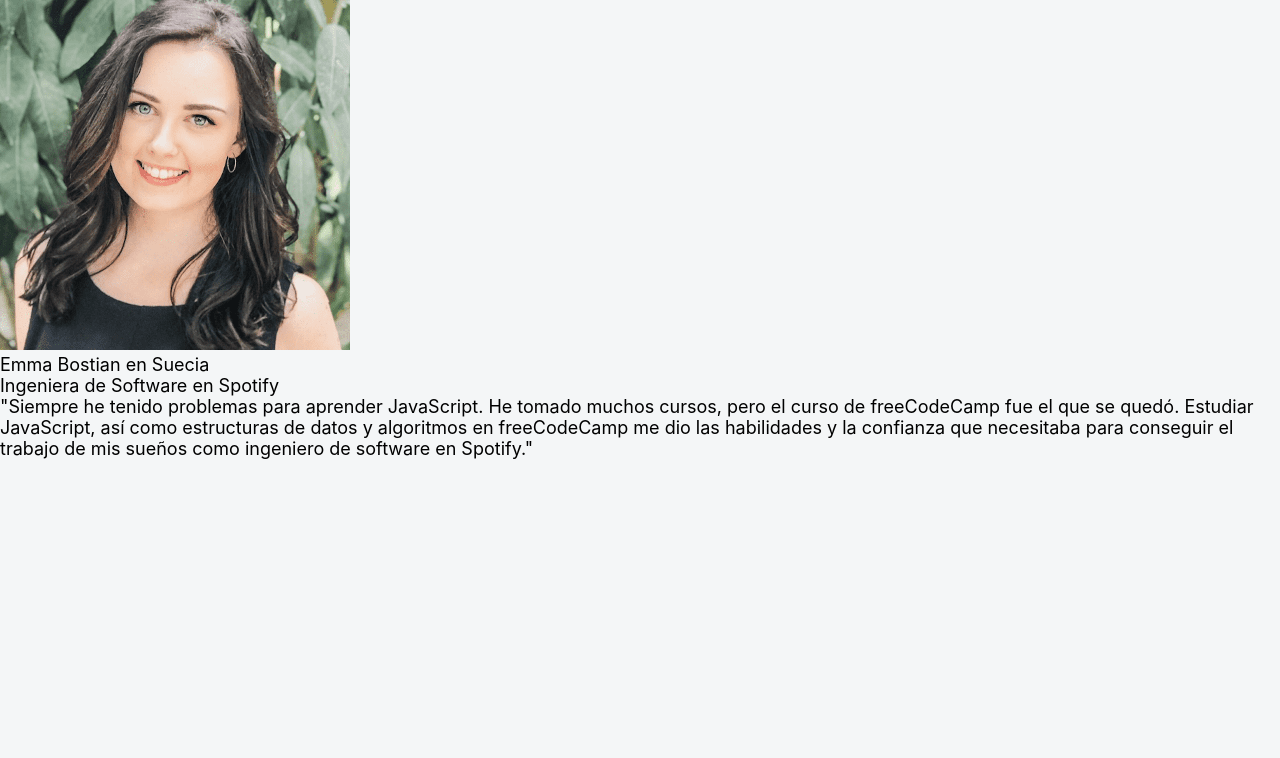
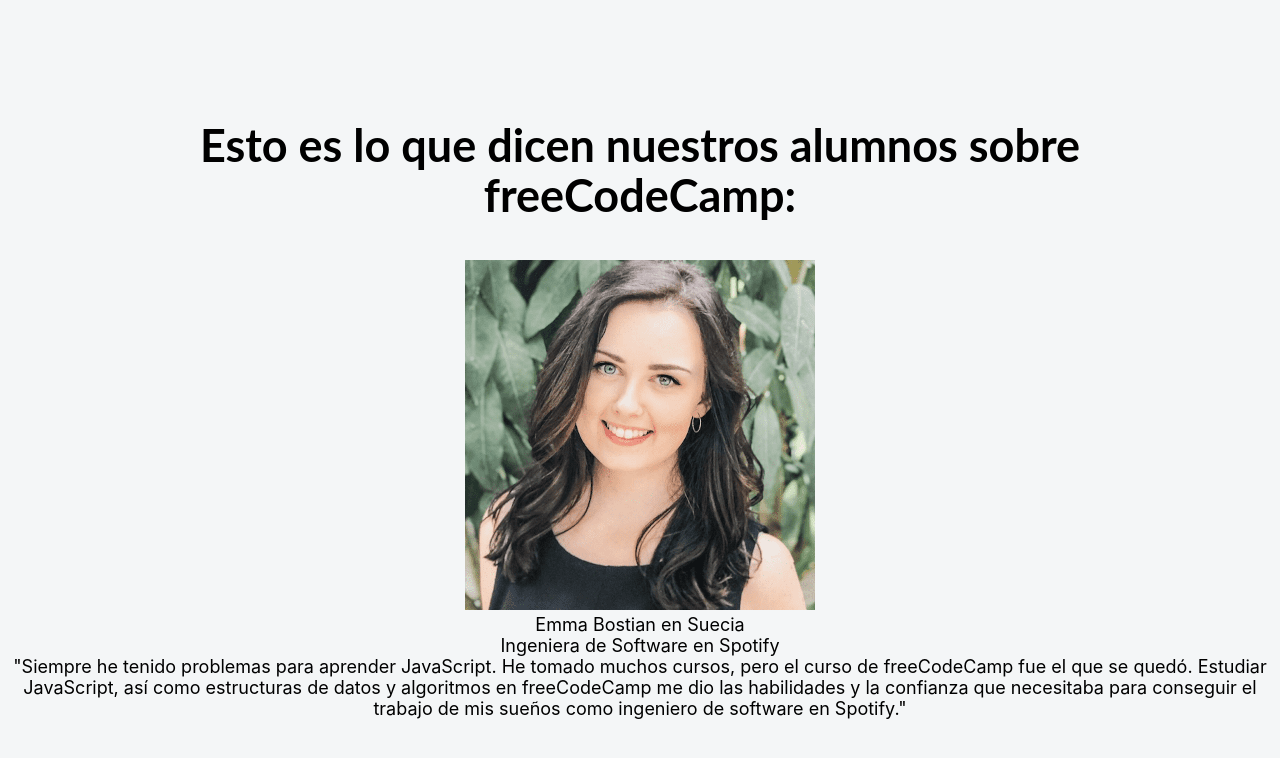
Before and after one commit to quserforgitp/reactLearning-freecodecamp-clone, a React (Create React App) app: page / in a window 1280 px wide. Shown: the top 758 px of the page. Built offline with nearby package versions, Linux system fonts and the light colour scheme; the HTML template or start-up script is replaced by a standard one.

Commit message:
todo centrado y flex, flex wrap para los componentes dentro del componente principal App

```diff
--- a/src/App.css
+++ b/src/App.css
@@ -8,3 +8,29 @@
     font-size: 18px;
     background-color: #f4f6f7;
   }
+
+  h1 {
+    max-width: 940px;
+    font-size: 2.5em;
+    font-family: Lato, sans-serif;
+    font-weight: 700;
+    line-height: 1.1;
+    margin: 40px 0;
+  }
+
+  .App {
+    min-height: 100vh;
+    display: flex;
+    flex-wrap: wrap;
+    align-items: center;
+    justify-content: center;
+    text-align: center;
+  }
+
+  .contenedor-principal {
+    min-height: 600px;
+    display: flex;
+    flex-wrap: wrap;
+    align-items: center;
+    justify-content: center;
+  }
--- a/src/App.js
+++ b/src/App.js
@@ -4,7 +4,11 @@
 function App() {
   return (
     <div className="App">
-      <Testimonio/>
+      <div className="contenedor-principal">
+        <h1>Esto es lo que dicen nuestros alumnos sobre freeCodeCamp:</h1>
+        <Testimonio/>
+      </div>
+
     </div>
   );
 }
```
